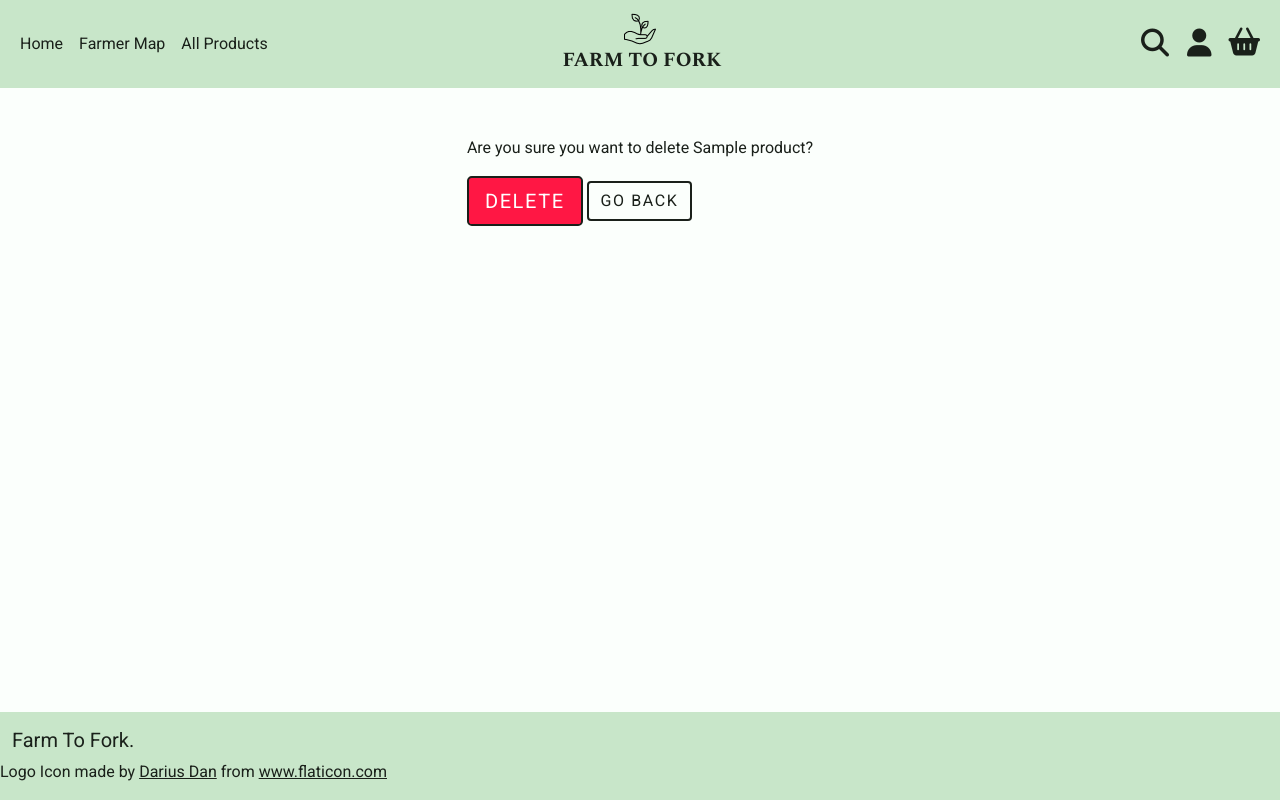
After one commit to oisintohak/Farm-To-Fork, a Django app: page /products/delete/1/ in a window 1280 px wide. The commit adds this page. Run offline with Django 3.2, Linux system fonts and the light colour scheme; tables that the repository leaves empty hold one stand-in row (values such as "Sample post"); some libraries are stand-ins or nearby versions; some web fonts are replaced.

Commit message:
add view to delete products

```diff
--- a/home/templates/home/index.html
+++ b/home/templates/home/index.html
@@ -29,7 +29,8 @@
                 Browse Products
                 <span class="fs-6 ps-3"><a href="{% url 'products' %}">See All</a></span>
             </h3>
-        </div>        <ul class="slick-slider pb-5 pt-0 px-0 m-0">
+        </div>
+        <ul class="slick-slider pb-5 pt-0 px-0 m-0">
             {% for item in product_list.values %}
             <li class="slick-slider-slide-item">
                 <div class="col-12 p-2">
--- a/products/templates/products/product-edit.html
+++ b/products/templates/products/product-edit.html
@@ -27,6 +27,9 @@
                     <input class="btn btn-lg cta-button w-auto mb-3" type="submit" value="Save" /><br>
                     <small class="text-center">A maximum of 10 variants can be added.</small>
                 </div>
+                <div class="text-center my-2">
+                    <a class="btn btn-sm cta-button bg-red text-white" href="{% url 'product-delete' product.id %}">Delete Product</a>
+                </div>
             </form>
         </div>
     </div>
--- /dev/null
+++ b/products/templates/products/product_confirm_delete.html
@@ -0,0 +1,26 @@
+{% extends "base.html" %} {% load static %}
+{% load crispy_forms_tags %}
+{% block extra_js %}
+<script src="{% static 'js/jquery.formset.js' %}"></script>
+{% endblock %}
+{% block extra_title %}
+- Delete Product - {{ product.name }}
+{% endblock %}
+
+{% block main_content %}
+<div class="container">
+    <div class="row justify-content-center py-5">
+        <div class="col-auto">
+            <form method="POST" enctype="multipart/form-data">
+                {% csrf_token %}
+                {{ form|crispy }}
+                <p class="text-center">
+                    Are you sure you want to delete {{ object }}?
+                </p>
+                <input class="btn btn-lg cta-button bg-red text-white me-auto" type="submit" value="Delete">
+                <a class="btn cta-button-secondary ms-auto mt-auto" href="{% url 'product-detail' object.id %}">Go back</a>
+            </form>
+        </div>
+    </div>
+</div>
+{% endblock %}
--- a/products/urls.py
+++ b/products/urls.py
@@ -1,10 +1,12 @@
 from django.urls import path
 from .views import (ProductDetail, ProductEdit, ProductCreate,
-                    Products)
+                    Products, ProductDelete)
 
 urlpatterns = [
     path('detail/<pk>/', ProductDetail.as_view(), name='product-detail'),
+    path('user/<user>/', Products.as_view(), name='products'),
     path('', Products.as_view(), name='products'),
     path('create/', ProductCreate.as_view(), name='product-create'),
     path('edit/<pk>/', ProductEdit.as_view(), name='product-edit'),
+    path('delete/<pk>/', ProductDelete.as_view(), name='product-delete'),
 ]
--- a/products/views.py
+++ b/products/views.py
@@ -1,8 +1,12 @@
-from django.contrib.auth.mixins import LoginRequiredMixin
+from django.contrib.auth.mixins import LoginRequiredMixin, UserPassesTestMixin
+from django.http import request
+from django.http.response import HttpResponseRedirect
 from django.views.generic.base import TemplateView
 from django.views.generic.detail import DetailView
 from django.views.generic.list import ListView
-from django.shortcuts import get_object_or_404
+from django.views.generic.edit import DeleteView
+from django.shortcuts import get_object_or_404, redirect
+from django.urls import reverse
 from django.contrib import messages
 from django.conf import settings
 from django.db.models.functions import Lower
@@ -46,9 +50,20 @@ class Products(ListView):
         return qs
 
     def get_context_data(self, **kwargs):
+        product_list = []
         context = super().get_context_data(**kwargs)
+        if 'user' in self.kwargs:
+            user = self.kwargs['user']
+            products = Product.objects.filter(created_by__id=user)
+            for product in products:
+                product_list.append({
+                    'product': product,
+                    'variants': ProductVariant.objects.filter(
+                        product=product),
+                })
+            context['product_list'] = product_list
+            return context
         products = context[self.context_object_name]
-        product_list = []
         if 'sort' in self.request.GET:
             sort = self.request.GET['sort']
             context['sort'] = sort
@@ -89,7 +104,6 @@ class Products(ListView):
         context['product_list'] = product_list
         if 'q' in self.request.GET:
             context['search_query'] = self.request.GET['q']
-
         return context
 
 
@@ -140,3 +154,24 @@ class ProductEdit(
         context['helper'] = ProductVariantFormHelper()
         context['product'] = self.object
         return context
+
+
+class ProductDelete(DeleteView, UserPassesTestMixin):
+    model = Product
+
+    def get_success_url(self):
+        return reverse(
+            'products', kwargs={'user': self.request.user.id})
+
+    def test_func(self):
+        return self.object.created_by == self.request.user
+
+    def handle_no_permission(self):
+        obj = self.get_object()
+        if obj.created_by != self.request.user:
+            messages.add_message(
+                self.request,
+                messages.ERROR,
+                'You can only delete your own products.',
+            )
+            return HttpResponseRedirect(reverse('home'))
--- a/templates/base.html
+++ b/templates/base.html
@@ -145,11 +145,19 @@
                     <ul class="dropdown-menu dropdown-menu-end position-absolute border-d-green border border-2"
                         aria-labelledby="accountDropdown">
                         {% if request.user.is_authenticated %}
+                        {% if request.user|has_group:'Farmers' %}
+                        <li class="dropdown-item">
+                            <a class="nav-link" aria-current="page" href="{% url 'products' user=request.user.id %}">My Products</a>
+                        </li>
+                        <li class="dropdown-item">
+                            <a class="nav-link" aria-current="page" href="{% url 'product-create' %}">Create Product</a>
+                        </li>
+                        {% endif %}
                         <li class="dropdown-item">
                             <a class="nav-link text-end" href="{% url 'orders' %}">My Orders</a>
                         </li>
                         <li class="dropdown-item">
-                            <a class="nav-link text-end" href="{% url 'profile' request.user.id %}">Profile</a>
+                            <a class="nav-link text-end" href="{% url 'profile' request.user.id %}">My Profile</a>
                         </li>
                         <li class="dropdown-item">
                             <a class="nav-link text-end" href="{% url 'profile-edit' %}">Edit Profile</a>
```
Also changed, not shown: templates/includes/products/product-list-card.html (+0 -7 lines).
